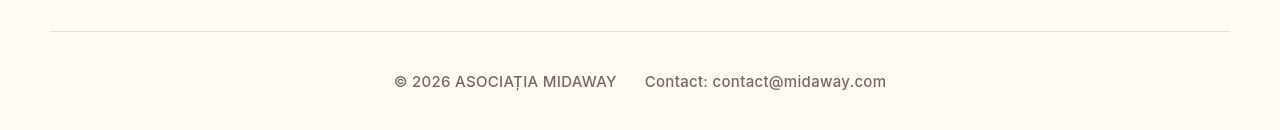
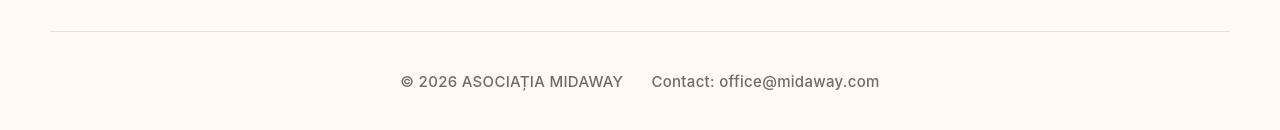
Before and after one commit to madiciunca-ship-it/midaway-association, a React (Vite) app: page /ro in a window 1280 px wide. Shown: the part 7403-7533 px from the top of the page. Built offline with nearby package versions, Linux system fonts and the light colour scheme.

Commit message:
git add src/pages/HomePage.jsx git commit -m "home details" git push

```diff
--- a/src/pages/HomePage.jsx
+++ b/src/pages/HomePage.jsx
@@ -229,7 +229,7 @@ function HomePage() {
 
           <div>
             {t.contact}:{" "}
-            contact@midaway.com
+            office@midaway.com
           </div>
         </footer>
         </>
```
